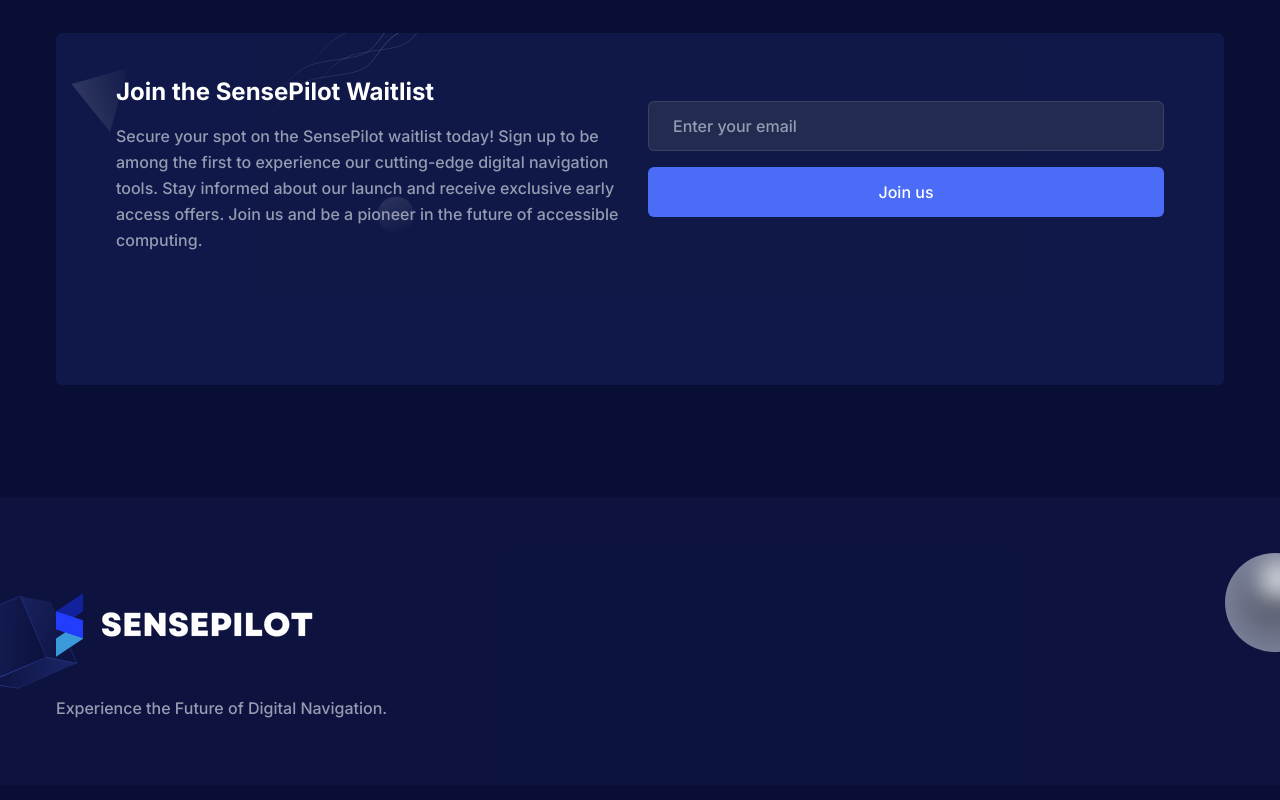
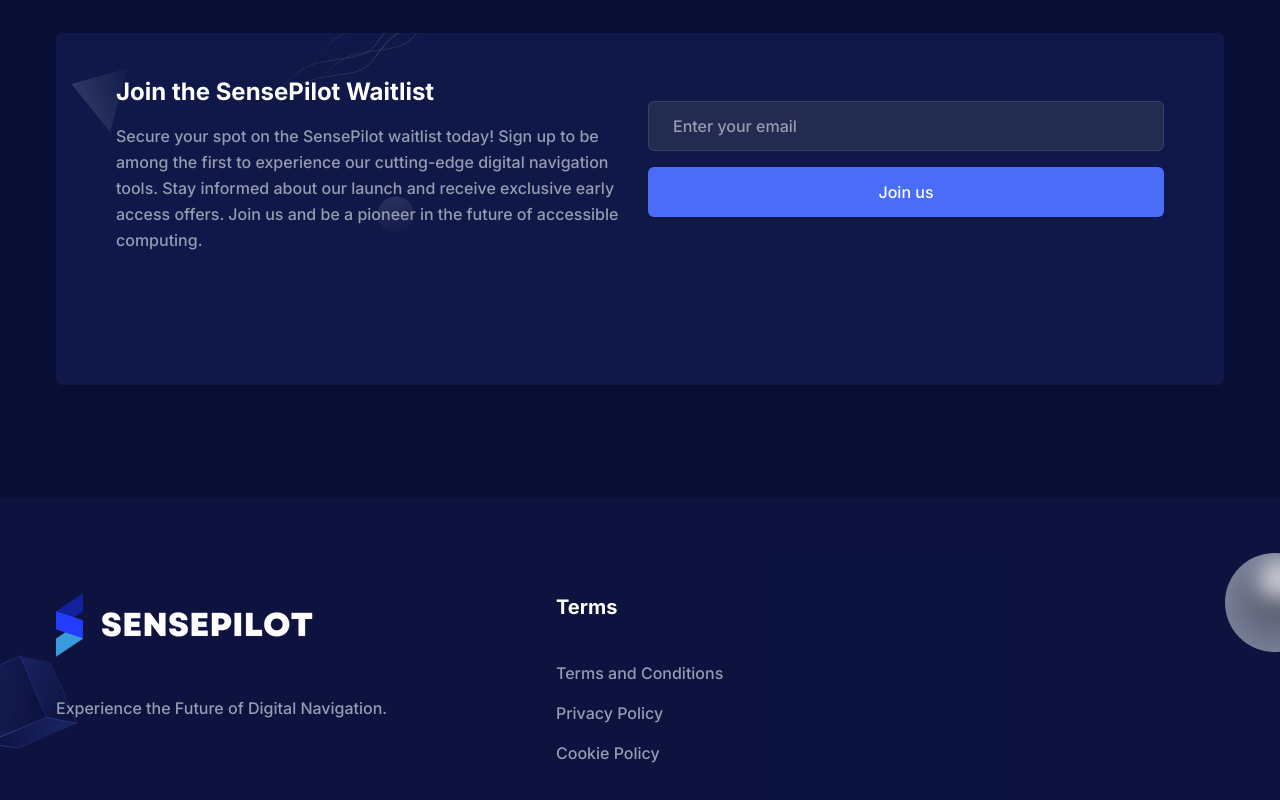
Before and after one commit to erikahazle/sensepilot, a Next.js app: page / in a window 1280 px wide. Shown: the part 3007-3807 px from the top of the page. Built offline with nearby package versions, Linux system fonts and the light colour scheme.

Commit message:
added links to policies

```diff
--- a/components/Footer/index.tsx
+++ b/components/Footer/index.tsx
@@ -129,7 +129,7 @@ const Footer = () => {
               </div>
             </div> */}
 
-            {/* <div className="w-full px-4 sm:w-1/2 md:w-1/2 lg:w-2/12 xl:w-2/12">
+            <div className="w-full px-4 sm:w-1/2 md:w-1/2 lg:w-2/12 xl:w-2/12">
               <div className="mb-12 lg:mb-16">
                 <h2 className="mb-10 text-xl font-bold text-black dark:text-white">
                   Terms
@@ -137,16 +137,20 @@ const Footer = () => {
                 <ul>
                   <li>
                     <a
-                      href="/"
+                      target="_blank"
+                      rel="noreferrer"
+                      href="https://app.termly.io/policy-viewer/policy.html?policyUUID=adc5508e-3f8c-40b0-86f8-ce0fc5e4bb3a"
                       className="mb-4 inline-block text-base font-medium text-body-color hover:text-primary"
                     >
                       {" "}
-                      TOS{" "}
+                      Terms and Conditions{" "}
                     </a>
                   </li>
                   <li>
                     <a
-                      href="/"
+                      target="_blank"
+                      rel="noreferrer"
+                      href="https://app.termly.io/policy-viewer/policy.html?policyUUID=a979fea0-7309-4128-9014-fe5ed8ec5409"
                       className="mb-4 inline-block text-base font-medium text-body-color hover:text-primary"
                     >
                       {" "}
@@ -155,16 +159,18 @@ const Footer = () => {
                   </li>
                   <li>
                     <a
-                      href="/"
+                      target="_blank"
+                      rel="noreferrer"
+                      href="https://app.termly.io/policy-viewer/policy.html?policyUUID=8e269881-0441-48ea-824b-c68a732183b1"
                       className="mb-4 inline-block text-base font-medium text-body-color hover:text-primary"
                     >
                       {" "}
-                      Refund Policy{" "}
+                      Cookie Policy{" "}
                     </a>
                   </li>
                 </ul>
               </div>
-            </div> */}
+            </div>
 
             {/* <div className="w-full px-4 md:w-1/2 lg:w-4/12 xl:w-3/12">
               <div className="mb-12 lg:mb-16">
```
